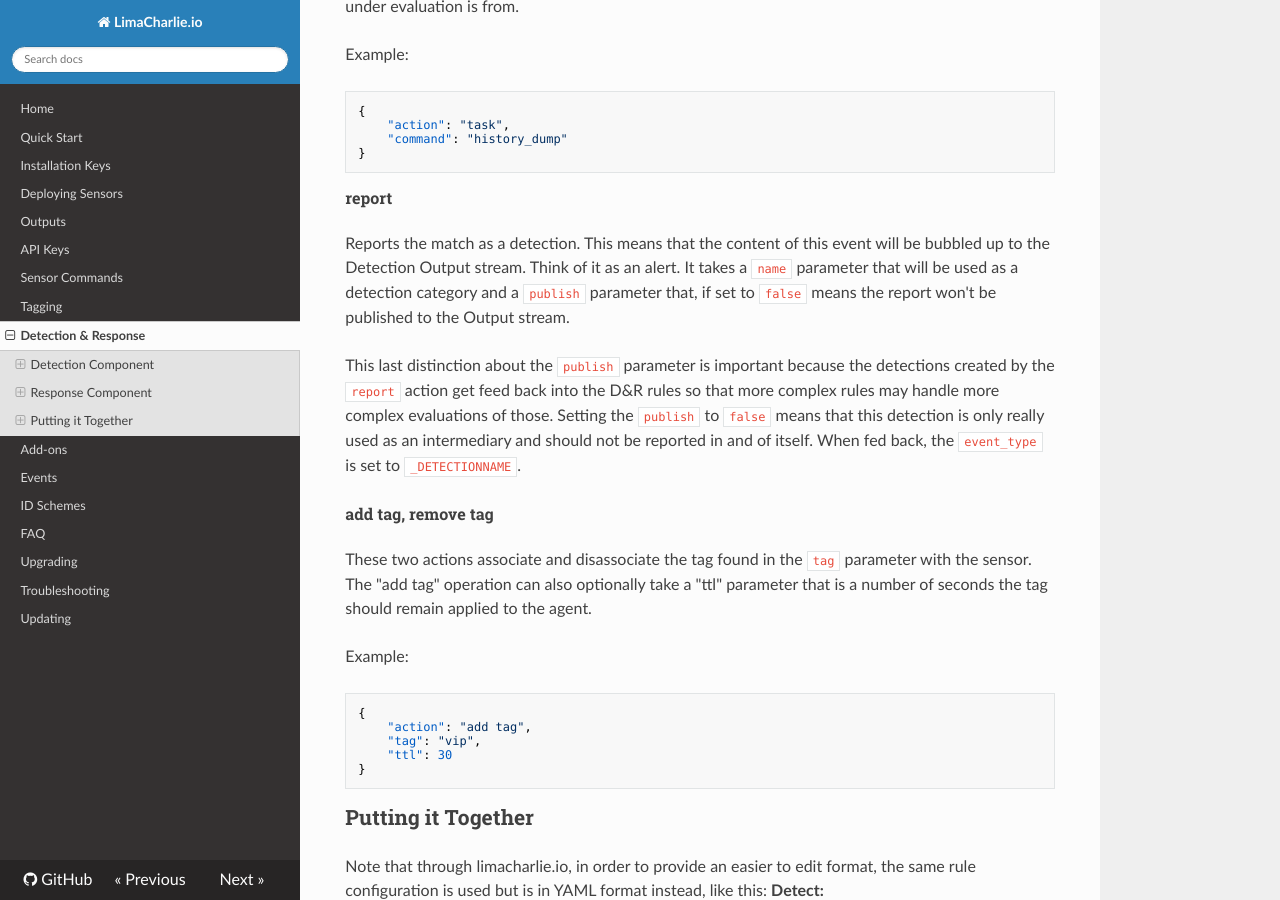
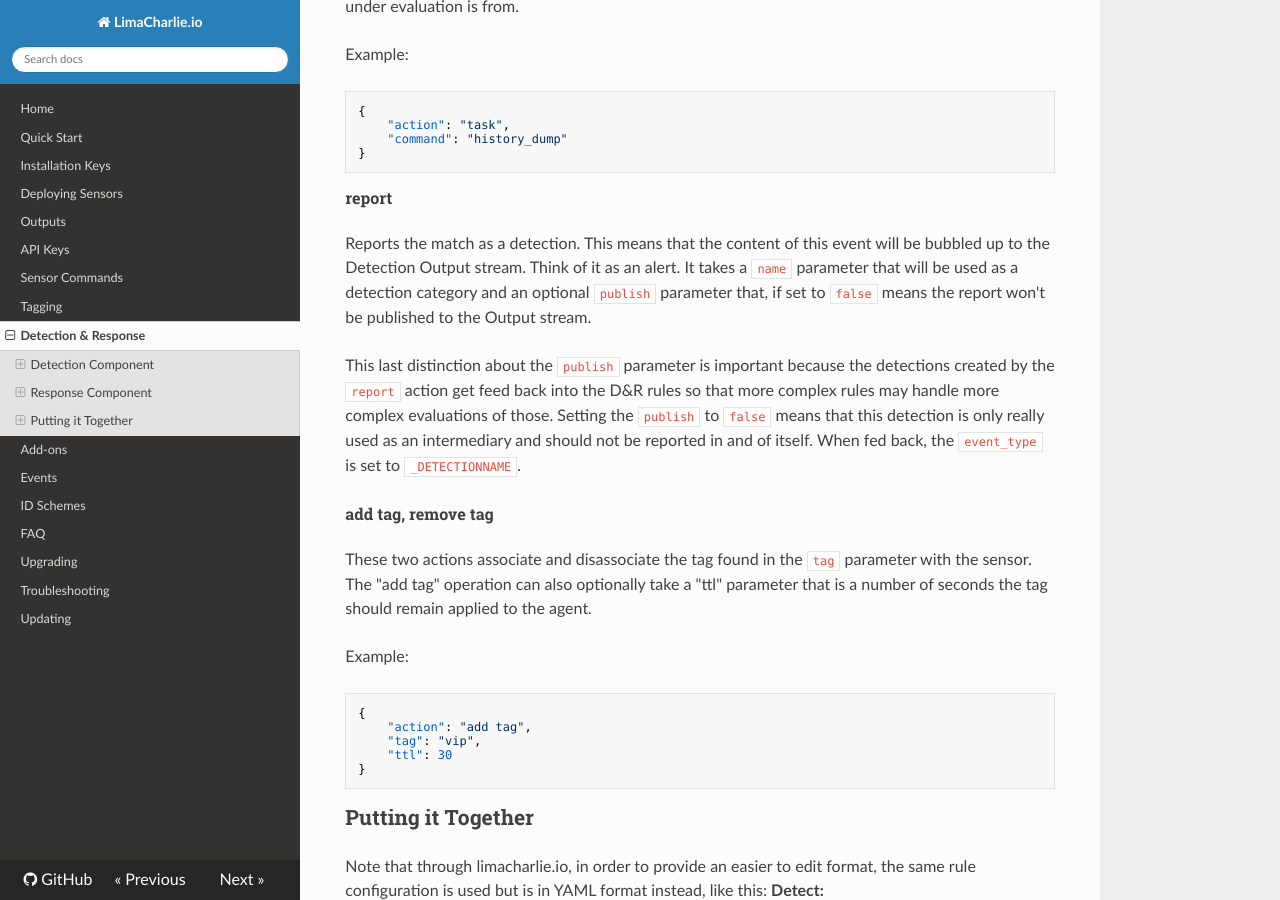
Before and after one commit to refractionPOINT/lce_doc, an MkDocs documentation site: the page built from docs/dr.md, in a window 1280 px wide and 900 px high, scrolled down 9276 px. Built offline with MkDocs 1.6.1, drawn with Linux system fonts in a browser that asks for light colours; nearby versions of some CDN libraries; old or Windows-style settings are respelled for this version of MkDocs.

```diff
--- a/docs/dr.md
+++ b/docs/dr.md
@@ -385,7 +385,7 @@ Example:
 
 #### report
 Reports the match as a detection. This means that the content of this event will be bubbled up to the Detection Output
-stream. Think of it as an alert. It takes a `name` parameter that will be used as a detection category and a `publish`
+stream. Think of it as an alert. It takes a `name` parameter that will be used as a detection category and an optional `publish`
 parameter that, if set to `false` means the report won't be published to the Output stream.
 
 This last distinction about the `publish` parameter is important because the detections created by the `report` action
```
Also changed, not shown: docs/outputs.md (+1 -0 lines).
